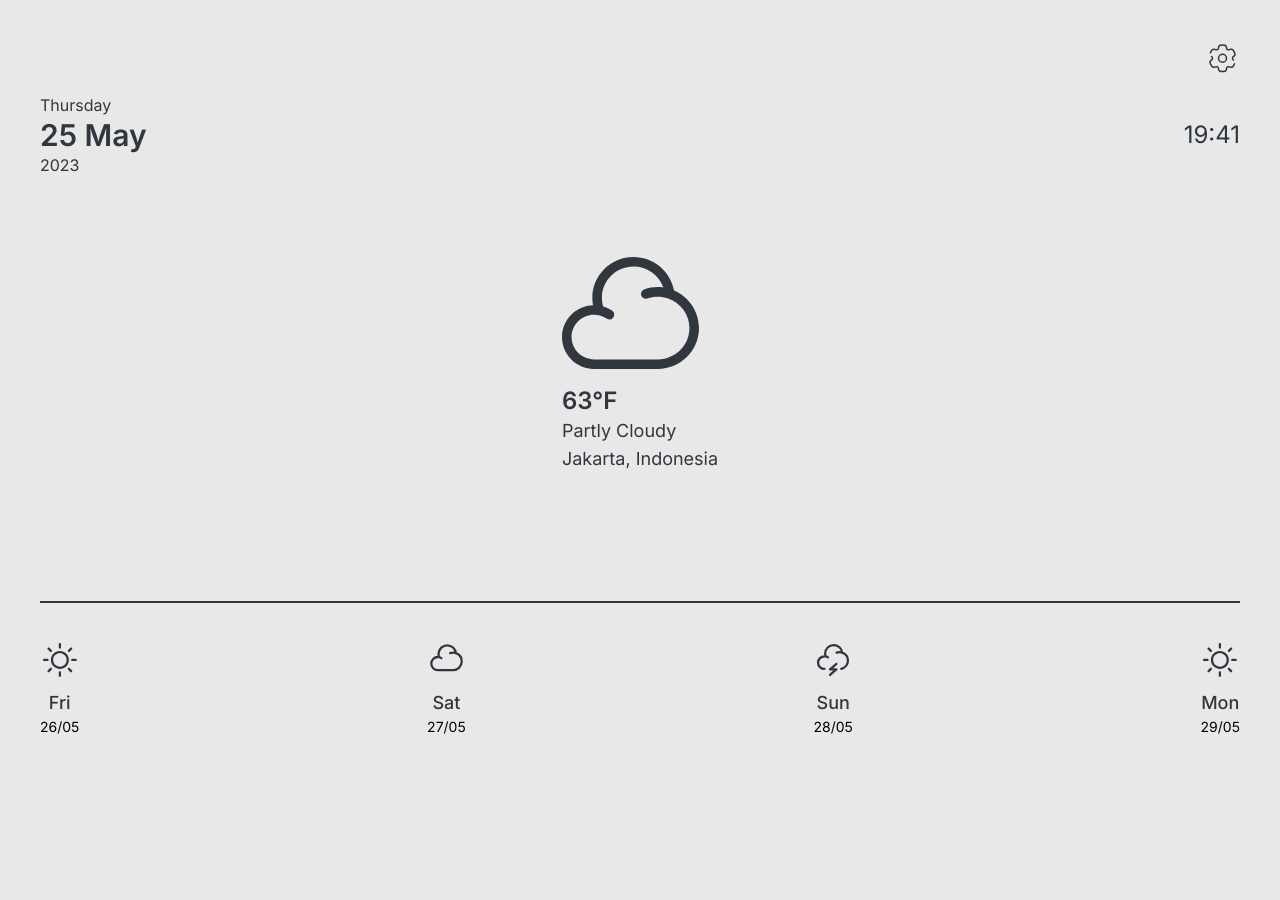
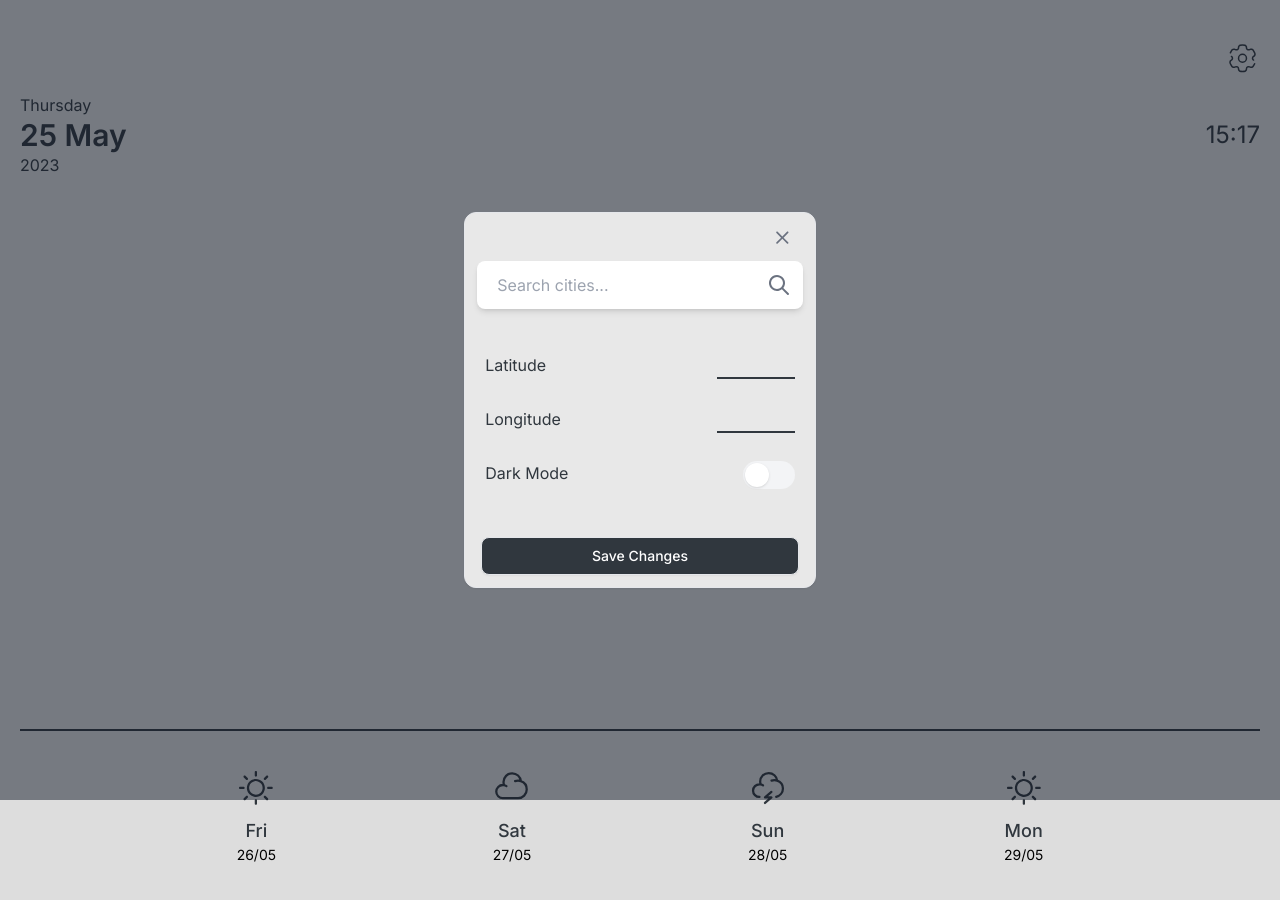
Before and after one commit to hanz-fr/tenki-weatherapp, a Next.js app: page / in a window 1280 px wide. Both pictures are taken after a click on the button 1222 px from the left and 58 px from the top of the page. Shown: the top 900 px of the page. Before the commit the page ends 800 px from the top, so only its background shows below. Built offline with nearby package versions, Linux system fonts and the light colour scheme.

Commit message:
(components) : added modal and fixed layout responsiveness

```diff
--- a/app/globals.css
+++ b/app/globals.css
@@ -2,22 +2,8 @@
 @tailwind components;
 @tailwind utilities;
 
-:root {
-  --foreground-rgb: 0, 0, 0;
-  --background-start-rgb: 214, 219, 220;
-  --background-end-rgb: 255, 255, 255;
-}
-
-@media (prefers-color-scheme: dark) {
-  :root {
-    --foreground-rgb: 255, 255, 255;
-    --background-start-rgb: 0, 0, 0;
-    --background-end-rgb: 0, 0, 0;
-  }
-}
-
 body {
-  background-color: #E8E8E8;
+  background-color: #dddddd;
   /* color: rgb(var(--foreground-rgb));
   background: linear-gradient(
       to bottom,
--- a/app/layout.tsx
+++ b/app/layout.tsx
@@ -1,5 +1,7 @@
+'use client'
 import "./globals.css";
 import { Inter } from "next/font/google";
+import { useEffect } from "react";
 
 const inter = Inter({ subsets: ["latin"] });
 
@@ -13,14 +15,18 @@ export default function RootLayout({
 }: {
   children: React.ReactNode;
 }) {
+  useEffect(() => {
+    import('preline' as any)
+  }, [])
   return (
     <html lang="en">
       <body className={inter.className}>
-        <div className="m-10">
+        <div className="m-10 lg:px-5 lg:mx-auto lg:container">
           <div className="flex flex-col">
             {children}
           </div>
         </div>
+        <script src="./node_modules/preline/dist/preline.js"></script>
       </body>
     </html>
   );
--- a/app/page.tsx
+++ b/app/page.tsx
@@ -3,18 +3,20 @@ import Date from "@/components/Date";
 import Time from "@/components/Time";
 import TodaysWeather from "@/components/TodaysWeather";
 import FourDayForecast from "@/components/FourDayForecast";
+import Modal from "@/components/UI/Modal";
 
 export default function Home() {
   return (
     <>
       <ButtonSettings />
+      <Modal />
       <div className="my-2"></div>
       <div className="flex justify-between">
         <Date />
         <Time />
       </div>
       <TodaysWeather />
-      <div className="my-16"></div>
+      <div className="my-16 lg:my-32"></div> {/* spacer */}
       <div className="border-t-2" style={{ borderColor: "#30373E" }}></div>
       <FourDayForecast />
     </>
--- a/components/FourDayForecast.tsx
+++ b/components/FourDayForecast.tsx
@@ -4,7 +4,7 @@ import DayForecast from "./UI/DayForecast";
 
 export default function FourDaysForecast() {
   return (
-    <div className="flex justify-between mt-10">
+    <div className="flex justify-between lg:justify-evenly mt-10">
       <DayForecast day={"Fri"} date={"26/05"} weather={"Sunny"}/>
       <DayForecast day={"Sat"} date={"27/05"} weather={"Cloudy"}/>
       <DayForecast day={"Sun"} date={"28/05"} weather={"Thunder"}/>
--- a/components/Time.tsx
+++ b/components/Time.tsx
@@ -1,9 +1,13 @@
 import React from "react";
 
 export default function Time() {
+
+  const currentHour = new Date().getHours();
+  const currentMinute = new Date().getMinutes();
+
   return (
     <div className="my-auto text-2xl" style={{ color: "#30373E" }}>
-      19:41
+      {currentHour}:{(currentMinute<10?'0'+currentMinute.toString():currentMinute)}
     </div>
   );
 }
--- a/components/UI/ButtonSettings.tsx
+++ b/components/UI/ButtonSettings.tsx
@@ -3,7 +3,11 @@ import React from "react";
 export default function ButtonSettings() {
   return (
     <div className="flex justify-end">
-      <button className="hover:bg-slate-200 active:bg-slate-300 transition-all ease-in-out duration-300 p-1 rounded-md">
+      <button
+        type="button"
+        className="hover:bg-slate-200 active:bg-slate-300 transition-all ease-in-out duration-300 p-1 rounded-md"
+        data-hs-overlay="#hs-vertically-centered-modal"
+      >
         <svg
           width="27"
           height="29"
--- /dev/null
+++ b/components/UI/Modal.tsx
@@ -0,0 +1,64 @@
+
+import SearchBar from "./SearchBar";
+import Switch from "./Switch";
+
+export default function Modal() {
+  return (
+    <div
+      id="hs-vertically-centered-modal"
+      className="hs-overlay hidden w-full h-full fixed top-0 left-0 z-[60] overflow-x-hidden overflow-y-auto"
+    >
+      <div className="hs-overlay-open:mt-7 hs-overlay-open:opacity-100 hs-overlay-open:duration-500 mt-0 opacity-0 ease-out transition-all sm:max-w-lg sm:w-full m-5 sm:mx-auto min-h-[calc(100%-3.5rem)] flex justify-center items-center">
+        <div className="flex flex-col bg-[#e8e8e8] border shadow-sm rounded-xl">
+          <div className="flex justify-end items-center pt-2 px-4">
+            <button
+              type="button"
+              className="hs-dropdown-toggle inline-flex flex-shrink-0 justify-center items-center h-8 w-8 rounded-md text-gray-500 hover:text-gray-400 focus:outline-none focus:ring-2 focus:ring-gray-400 focus:ring-offset-2 focus:ring-offset-white transition-all text-sm dark:focus:ring-gray-700 dark:focus:ring-offset-gray-800"
+              data-hs-overlay="#hs-vertically-centered-modal"
+            >
+              <svg
+                className="w-3.5 h-3.5"
+                width="8"
+                height="8"
+                viewBox="0 0 8 8"
+                fill="none"
+                xmlns="http://www.w3.org/2000/svg"
+              >
+                <path
+                  d="M0.258206 1.00652C0.351976 0.912791 0.479126 0.860131 0.611706 0.860131C0.744296 0.860131 0.871447 0.912791 0.965207 1.00652L3.61171 3.65302L6.25822 1.00652C6.30432 0.958771 6.35952 0.920671 6.42052 0.894471C6.48152 0.868271 6.54712 0.854471 6.61352 0.853901C6.67992 0.853321 6.74572 0.865971 6.80722 0.891111C6.86862 0.916251 6.92442 0.953381 6.97142 1.00032C7.01832 1.04727 7.05552 1.1031 7.08062 1.16454C7.10572 1.22599 7.11842 1.29183 7.11782 1.35822C7.11722 1.42461 7.10342 1.49022 7.07722 1.55122C7.05102 1.61222 7.01292 1.6674 6.96522 1.71352L4.31871 4.36002L6.96522 7.00648C7.05632 7.10078 7.10672 7.22708 7.10552 7.35818C7.10442 7.48928 7.05182 7.61468 6.95912 7.70738C6.86642 7.80018 6.74102 7.85268 6.60992 7.85388C6.47882 7.85498 6.35252 7.80458 6.25822 7.71348L3.61171 5.06702L0.965207 7.71348C0.870907 7.80458 0.744606 7.85498 0.613506 7.85388C0.482406 7.85268 0.357007 7.80018 0.264297 7.70738C0.171597 7.61468 0.119017 7.48928 0.117877 7.35818C0.116737 7.22708 0.167126 7.10078 0.258206 7.00648L2.90471 4.36002L0.258206 1.71352C0.164476 1.61976 0.111816 1.4926 0.111816 1.36002C0.111816 1.22744 0.164476 1.10028 0.258206 1.00652Z"
+                  fill="currentColor"
+                />
+              </svg>
+            </button>
+          </div>
+          <SearchBar />
+          <div className="my-2"></div> {/* Spacer */}
+          <div className="flex flex-col gap-7 p-5 overflow-y-auto">
+            <div className="flex justify-between">
+                <p className="text-[#30373E] text-sm md:text-base">Latitude</p>
+                <input className="w-1/4 text-sm md:text-base text-[#30373E] transition-colors duration-200 bg-transparent border-b-2 border-b-[#30373E] focus:outline-none focus:border-b-[#5891CA]" type="text" />
+            </div>
+            <div className="flex justify-between">
+                <p className="text-[#30373E] text-sm md:text-base">Longitude</p>
+                <input className="w-1/4 text-sm md:text-base text-[#30373E] transition-colors duration-200 bg-transparent border-b-2 border-b-[#30373E] focus:outline-none focus:border-b-[#5891CA]" type="text" />
+            </div>
+            <div className="flex justify-between">
+                <p className="text-[#30373E] text-sm md:text-base">Dark Mode</p>
+                <Switch />
+            </div>
+          </div>
+          <div className="my-2"></div> {/* Spacer */}
+          <div className="flex justify-center items-center gap-x-2 py-3 px-4">
+            <button
+              type="button"
+              className="hs-dropdown-toggle py-2 px-4 w-full inline-flex justify-center items-center gap-2 rounded-lg border font-medium bg-[#30373E] text-white shadow-sm align-middle hover:bg-[#23282e] focus:outline-none transition-all text-sm"
+              data-hs-overlay="#hs-vertically-centered-modal"
+            >
+              Save Changes
+            </button>
+          </div>
+        </div>
+      </div>
+    </div>
+  );
+}
--- /dev/null
+++ b/components/UI/SearchBar.tsx
@@ -0,0 +1,61 @@
+import React from "react";
+
+export default function SearchBar() {
+  return (
+    <div className="w-full max-w-screen-xl mx-auto">
+      <div className="flex justify-center py-2 px-3">
+        <div className="w-full max-w-md relative">
+          <div className="bg-white shadow-md rounded-lg px-3 py-2">
+            <div className="flex items-center">
+              <input
+                className="w-full rounded-md text-gray-700 leading-tight focus:outline-none text-sm md:text-base py-1 px-2"
+                id="search"
+                type="text"
+                placeholder="Search cities..."
+              />
+              <div className="pl-2">
+                <svg
+                  className="fill-current text-gray-500 w-6 h-6"
+                  xmlns="http://www.w3.org/2000/svg"
+                  viewBox="0 0 24 24"
+                >
+                  <path
+                    className="heroicon-ui"
+                    d="M16.32 14.9l5.39 5.4a1 1 0 0 1-1.42 1.4l-5.38-5.38a8 8 0 1 1 1.41-1.41zM10 16a6 6 0 1 0 0-12 6 6 0 0 0 0 12z"
+                  />
+                </svg>
+              </div>
+            </div>
+          </div>
+          {/* List of Cities */}
+          {/* <div className="mt-2 py-3 w-full text-sm absolute z-20 rounded-lg bg-white shadow-lg">
+            <div className="flex justify-start cursor-pointer text-gray-700 hover:text-blue-400 hover:bg-blue-100 px-5 py-2 my-2">
+              <div className="flex-grow font-medium">Tighten Co.</div>
+              <div className="text-sm font-normal text-gray-500 tracking-wide">
+                Team
+              </div>
+            </div>
+            <div className="flex justify-start cursor-pointer text-gray-700 hover:text-blue-400 hover:bg-blue-100 px-5 py-2 my-2">
+              <div className="flex-grow font-medium">Tighten Co.</div>
+              <div className="text-sm font-normal text-gray-500 tracking-wide">
+                Team
+              </div>
+            </div>
+            <div className="flex justify-start cursor-pointer text-gray-700 hover:text-blue-400 hover:bg-blue-100 px-5 py-2 my-2">
+              <div className="flex-grow font-medium">Tighten Co.</div>
+              <div className="text-sm font-normal text-gray-500 tracking-wide">
+                Team
+              </div>
+            </div>
+            <div className="flex justify-start cursor-pointer text-gray-700 hover:text-blue-400 hover:bg-blue-100 px-5 py-2 my-2">
+              <div className="flex-grow font-medium">Tighten Co.</div>
+              <div className="text-sm font-normal text-gray-500 tracking-wide">
+                Team
+              </div>
+            </div>
+          </div> */}
+        </div>
+      </div>
+    </div>
+  );
+}
--- /dev/null
+++ b/components/UI/Switch.tsx
@@ -0,0 +1,13 @@
+import React from "react";
+
+export default function Switch() {
+  return (
+    <>
+      <input
+        type="checkbox"
+        id="hs-basic-usage"
+        className="relative w-[3.25rem] h-7 bg-gray-100 checked:bg-none checked:bg-[#2F3B49] border-2 border-transparent rounded-full cursor-pointer transition-colors ease-in-out duration-200 border border-transparent ring-1 ring-transparent ring-offset-white focus:outline-none appearance-none dark:bg-[#D1D1D1] dark:checked:bg-[#2F3B49] before:inline-block before:w-6 before:h-6 before:bg-white checked:before:bg-blue-200 before:translate-x-0 checked:before:translate-x-full before:shadow before:rounded-full before:transform before:ring-0 before:transition before:ease-in-out before:duration-200 dark:before:bg-gray-400 dark:checked:before:bg-[#607FA2]"
+      />
+    </>
+  );
+}
--- a/package.json
+++ b/package.json
@@ -12,9 +12,11 @@
     "@types/node": "20.3.3",
     "@types/react": "18.2.14",
     "@types/react-dom": "18.2.6",
+    "all-the-cities": "^3.1.0",
     "autoprefixer": "10.4.14",
     "next": "13.4.7",
     "postcss": "8.4.24",
+    "preline": "^1.9.0",
     "react": "18.2.0",
     "react-dom": "18.2.0",
     "tailwindcss": "3.3.2",
--- a/tailwind.config.js
+++ b/tailwind.config.js
@@ -4,6 +4,7 @@ module.exports = {
     './pages/**/*.{js,ts,jsx,tsx,mdx}',
     './components/**/*.{js,ts,jsx,tsx,mdx}',
     './app/**/*.{js,ts,jsx,tsx,mdx}',
+    'node_modules/preline/dist/*.js',
   ],
   theme: {
     extend: {
@@ -14,5 +15,7 @@ module.exports = {
       },
     },
   },
-  plugins: [],
+  plugins: [
+    require('preline/plugin'),
+  ],
 }
```
Also changed, not shown: public/assets/svg/magnifying_glasses.svg (added), 1 other file (tests, documents, lock files or other folders).
